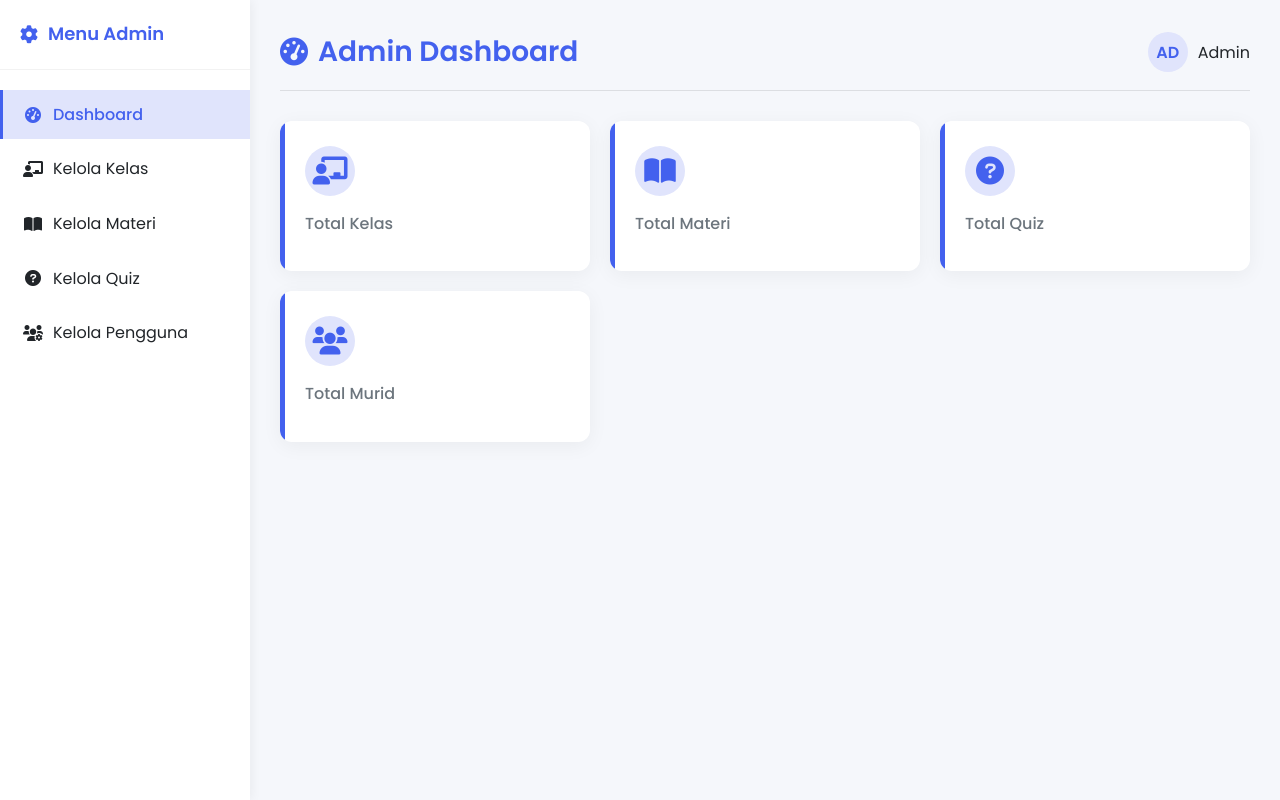
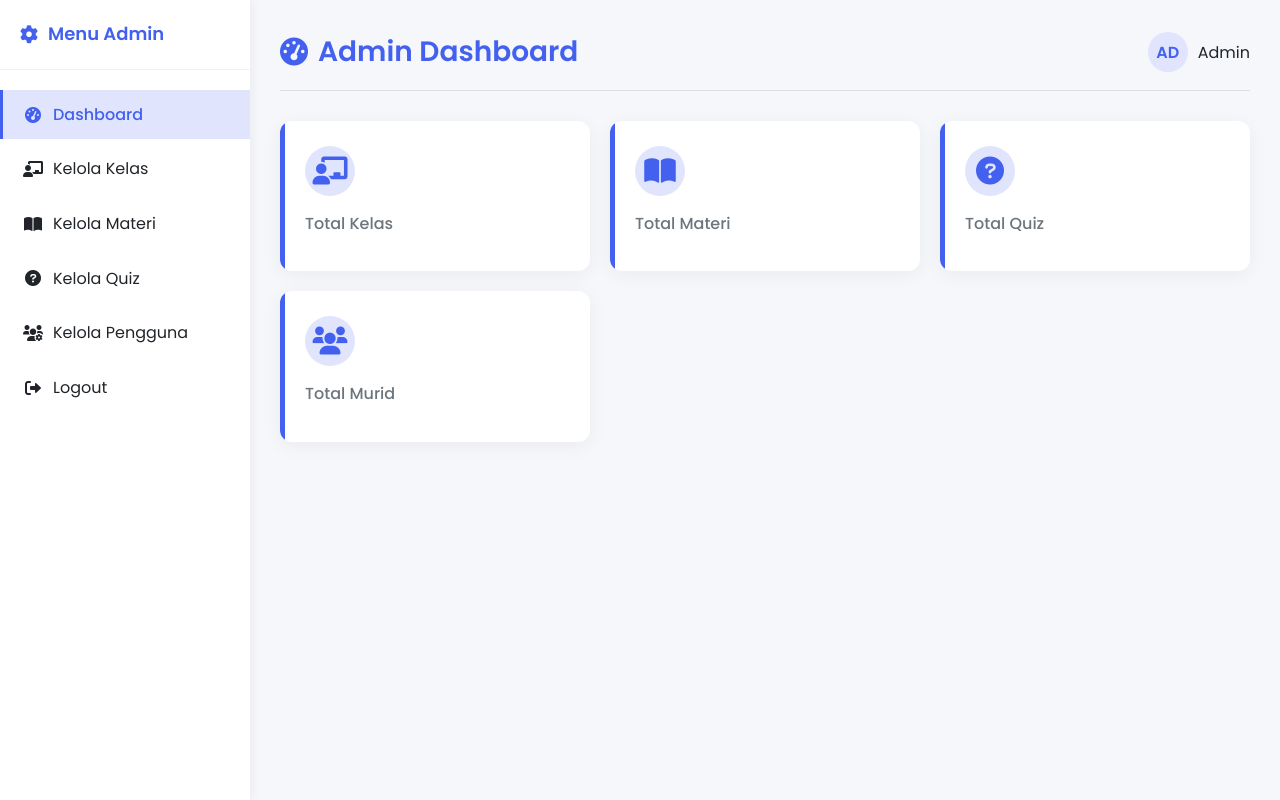
Before and after one commit to DestaFauzi/quizsistemci4, a CodeIgniter 4 app: the page made by app/Views/admin/dashboard.php in a window 1280 px wide. Run offline with PHP 8.4 and a stand-in for CodeIgniter, Linux system fonts and the light colour scheme; the template is opened without the code that fills it, so the values that code supplies are empty; some libraries are stand-ins or nearby versions.

Commit message:
Update Admin Dashboard

```diff
--- a/app/Views/admin/dashboard.php
+++ b/app/Views/admin/dashboard.php
@@ -345,6 +345,12 @@
                 </a>
             </li>
         </ul>
+        <div class="sidebar-footer">
+            <a href="/logout" class="nav-link">
+                <i class="fas fa-sign-out-alt"></i>
+                Logout
+            </a>
+        </div>
     </aside>
 
     <main class="main-content">
```
